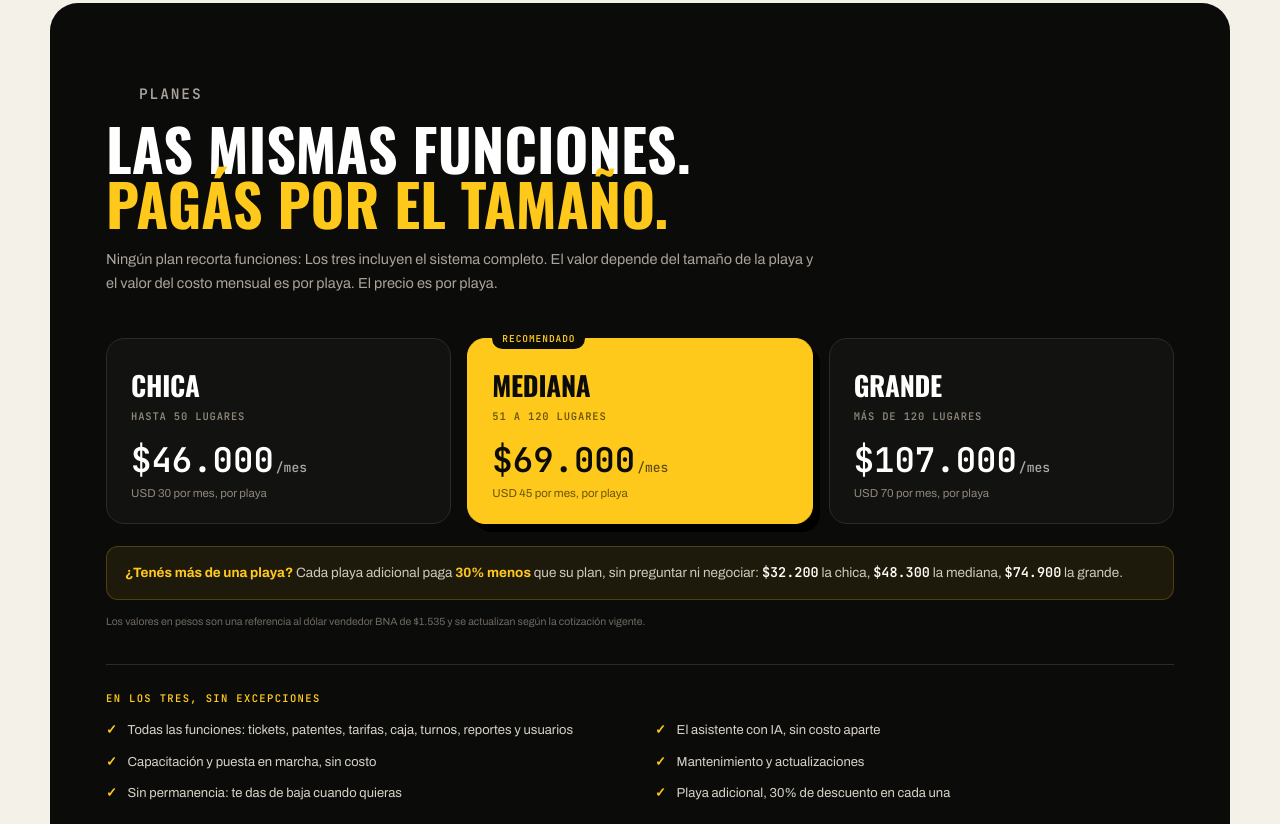
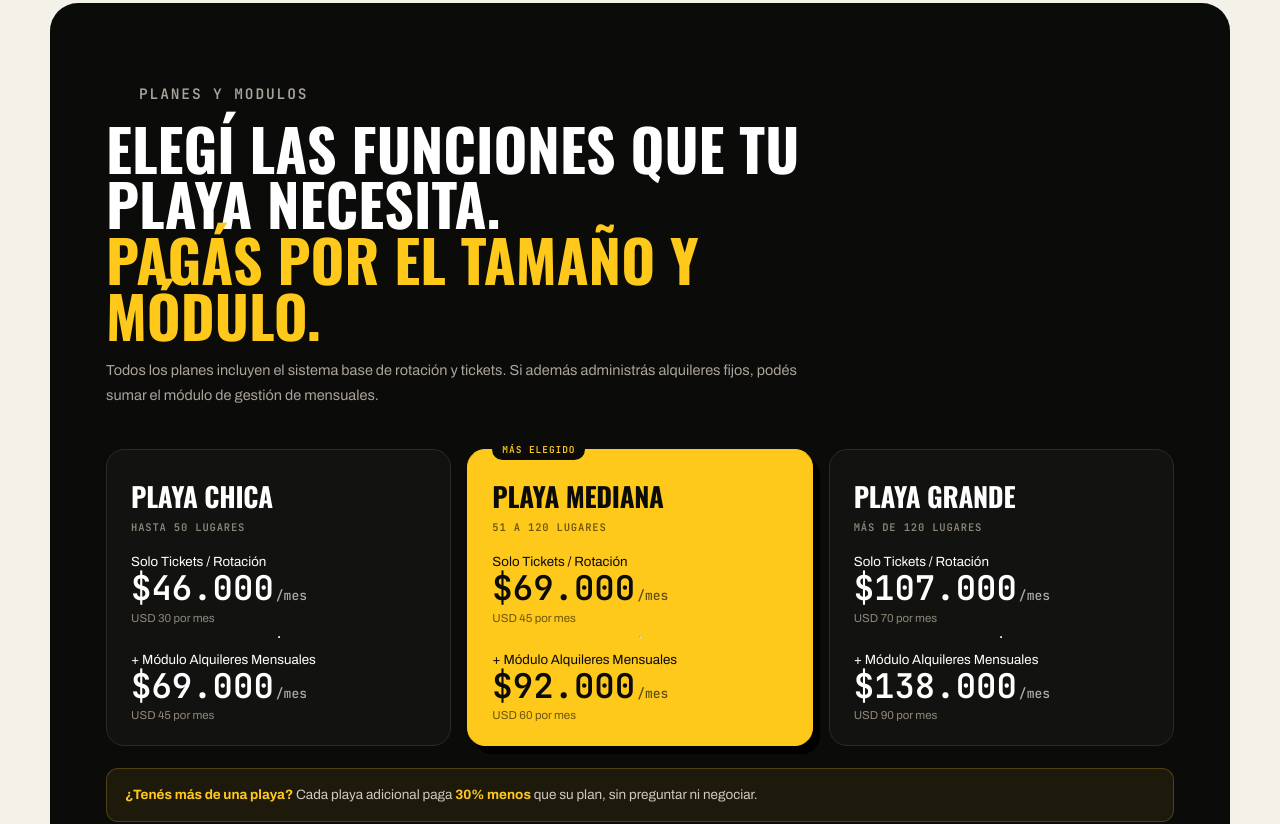
Before and after one commit to IgnacioGaute/Estacionamiento-demo-landing, a Next.js app: page / in a window 1280 px wide. Shown: the part 9220-10044 px from the top of the page. Built offline with nearby package versions, Linux system fonts and the light colour scheme.

Commit message:
feat: add renters

```diff
--- a/app/page.tsx
+++ b/app/page.tsx
@@ -230,32 +230,90 @@ export default function Home() {
 
     <section className="details wrap"><div className="details-copy"><p className="kicker"><span/> COBROS SIN SORPRESAS</p><h2>El sistema explica<br/><em>cada importe.</em></h2><p>Antes de cerrar una estadía se ve el tiempo, la tarifa aplicada, lo que ya fue pagado y lo que falta cobrar.</p><ul><li><b>Anticipos controlados.</b> Cobra o devuelve únicamente la diferencia.</li><li><b>Cortesías registradas.</b> Quedan visibles sin inflar el efectivo.</li><li><b>Cierre transaccional.</b> La salida, el cobro y la caja se guardan juntos.</li></ul></div><div className="calculation"><div className="calc-head"><span><Icon name="plate"/></span><div><small>PATENTE</small><strong>AA 123 BB</strong></div><b>EN LA PLAYA</b></div><div className="calc-time"><div><small>ENTRADA</small><strong>09:42</strong></div><div><small>TIEMPO</small><strong>2 h 18 min</strong></div></div><div className="calc-lines"><p><span>Primer período</span><b>$ 3.000</b></p><p><span>Período adicional</span><b>$ 3.000</b></p><p><span>Anticipo</span><b>− $ 1.000</b></p></div><div className="calc-total"><span>Falta cobrar ahora</span><strong>$ 5.000</strong></div></div></section>
 
-    <section id="planes" className="pricing wrap"><div className="price-glow">
-      <div className="price-head"><p className="kicker light"><span/> PLANES</p><h2>Las mismas funciones.<br/><em>Pagás por el tamaño.</em></h2><p>Ningún plan recorta funciones: Los tres incluyen el sistema completo. El valor depende del tamaño de la playa y el valor del costo mensual  es por playa. El precio es por playa.</p></div>
+<section id="planes" className="pricing wrap">
+  <div className="price-glow">
+    <div className="price-head">
+      <p className="kicker light"><span/> PLANES Y MODULOS</p>
+      <h2>Elegí las funciones que tu playa necesita.<br/><em>Pagás por el tamaño y módulo.</em></h2>
+      <p>Todos los planes incluyen el sistema base de rotación y tickets. Si además administrás alquileres fijos, podés sumar el módulo de gestión de mensuales.</p>
+    </div>
 
     <div className="plan-grid">
-        <article className="plan"><p className="plan__nombre">Chica</p><p className="plan__tamano">Hasta 50 lugares</p><p className="plan__pesos">$46.000<span>/mes</span></p><p className="plan__usd">USD 30 por mes, por playa</p></article>
-        <article className="plan plan--destacado"><span className="plan__tag">Recomendado</span><p className="plan__nombre">Mediana</p><p className="plan__tamano">51 a 120 lugares</p><p className="plan__pesos">$69.000<span>/mes</span></p><p className="plan__usd">USD 45 por mes, por playa</p></article>
-        <article className="plan"><p className="plan__nombre">Grande</p><p className="plan__tamano">Más de 120 lugares</p><p className="plan__pesos">$107.000<span>/mes</span></p><p className="plan__usd">USD 70 por mes, por playa</p></article>
+      {/* Plan Chica */}
+      <article className="plan">
+        <p className="plan__nombre">Playa Chica</p>
+        <p className="plan__tamano">Hasta 50 lugares</p>
+        <div className="plan__opcion">
+          <small>Solo Tickets / Rotación</small>
+          <p className="plan__pesos">$46.000<span>/mes</span></p>
+          <p className="plan__usd">USD 30 por mes</p>
+        </div>
+        <hr className="plan__divider" />
+        <div className="plan__opcion plan__opcion--full">
+          <small>+ Módulo Alquileres Mensuales</small>
+          <p className="plan__pesos">$69.000<span>/mes</span></p>
+          <p className="plan__usd">USD 45 por mes</p>
+        </div>
+      </article>
+
+      {/* Plan Mediana */}
+      <article className="plan plan--destacado">
+        <span className="plan__tag">Más elegido</span>
+        <p className="plan__nombre">Playa Mediana</p>
+        <p className="plan__tamano">51 a 120 lugares</p>
+        <div className="plan__opcion">
+          <small>Solo Tickets / Rotación</small>
+          <p className="plan__pesos">$69.000<span>/mes</span></p>
+          <p className="plan__usd">USD 45 por mes</p>
+        </div>
+        <hr className="plan__divider" />
+        <div className="plan__opcion plan__opcion--full">
+          <small>+ Módulo Alquileres Mensuales</small>
+          <p className="plan__pesos">$92.000<span>/mes</span></p>
+          <p className="plan__usd">USD 60 por mes</p>
+        </div>
+      </article>
+
+      {/* Plan Grande */}
+      <article className="plan">
+        <p className="plan__nombre">Playa Grande</p>
+        <p className="plan__tamano">Más de 120 lugares</p>
+        <div className="plan__opcion">
+          <small>Solo Tickets / Rotación</small>
+          <p className="plan__pesos">$107.000<span>/mes</span></p>
+          <p className="plan__usd">USD 70 por mes</p>
+        </div>
+        <hr className="plan__divider" />
+        <div className="plan__opcion plan__opcion--full">
+          <small>+ Módulo Alquileres Mensuales</small>
+          <p className="plan__pesos">$138.000<span>/mes</span></p>
+          <p className="plan__usd">USD 90 por mes</p>
+        </div>
+      </article>
     </div>
 
-      <p className="plan-extra"><b>¿Tenés más de una playa?</b> Cada playa adicional paga <b>30% menos</b> que su plan, sin preguntar ni negociar: <span>$32.200</span> la chica, <span>$48.300</span> la mediana, <span>$74.900</span> la grande.</p>
+    <p className="plan-extra">
+      <b>¿Tenés más de una playa?</b> Cada playa adicional paga <b>30% menos</b> que su plan, sin preguntar ni negociar.
+    </p>
 
-      <p className="plan-nota">Los valores en pesos son una referencia al dólar vendedor BNA de $1.535 y se actualizan según la cotización vigente.</p>
+    <p className="plan-nota">
+      Los valores en pesos son una referencia al dólar vendedor BNA de $1.535 y se actualizan según la cotización vigente.
+    </p>
 
     <div className="plan-incluido">
-        <p className="plan-incluido__titulo">En los tres, sin excepciones</p>
+      <p className="plan-incluido__titulo">¿Qué incluye cada modalidad?</p>
       <ul>
-          <li><b>✓</b> Todas las funciones: tickets, patentes, tarifas, caja, turnos, reportes y usuarios</li><li><b>✓</b> El asistente con IA, sin costo aparte</li>
-          <li><b>✓</b> Capacitación y puesta en marcha, sin costo</li>
-          <li><b>✓</b> Mantenimiento y actualizaciones</li>
-          <li><b>✓</b> Sin permanencia: te das de baja cuando quieras</li>
-          <li><b>✓</b> Playa adicional, 30% de descuento en cada una</li>
+        <li><b>✓ Plan Base (Tickets y Rotación):</b> Entradas/salidas, cálculo de tarifas, cobros por hora/fracción, lectura de patentes, control de caja de turnos, comprobantes por QR/WhatsApp/USB y reportes.</li>
+        <li><b>✓ Módulo Mensuales (Adicional):</b> Registro completo de clientes fijos, control de pagos mensuales y vencimientos, resúmenes históricos de pagos por cliente e integración a la caja.</li>
+        <li><b>✓ En todos los casos:</b> Asistente IA incluido, puesta en marcha sin costo, soporte directo por WhatsApp y sin contrato de permanencia.</li>
       </ul>
     </div>
 
-      <p className="plan-aparte"><b>¿Necesitás que funcione distinto?</b> El abono es el sistema tal como está. Si tu playa necesita una adaptación a medida, se cotiza aparte y se paga una sola vez.</p>
-    </div></section>
+    <p className="plan-aparte">
+      <b>¿Necesitás que funcione distinto?</b> El abono es el sistema tal como está. Si tu playa necesita una adaptación a medida, se cotiza aparte y se paga una sola vez.
+    </p>
+  </div>
+</section>
 
     <section className="faq wrap">
       <div className="section-head compact"><div><p className="kicker"><span/> LO QUE TODOS PREGUNTAN</p><h2>Antes de que<br/><em>me escribas.</em></h2></div><p>Las cuatro dudas que aparecen siempre, contestadas sin vueltas.</p></div>
```
Lines whose indentation alone changed are shown as unchanged.
